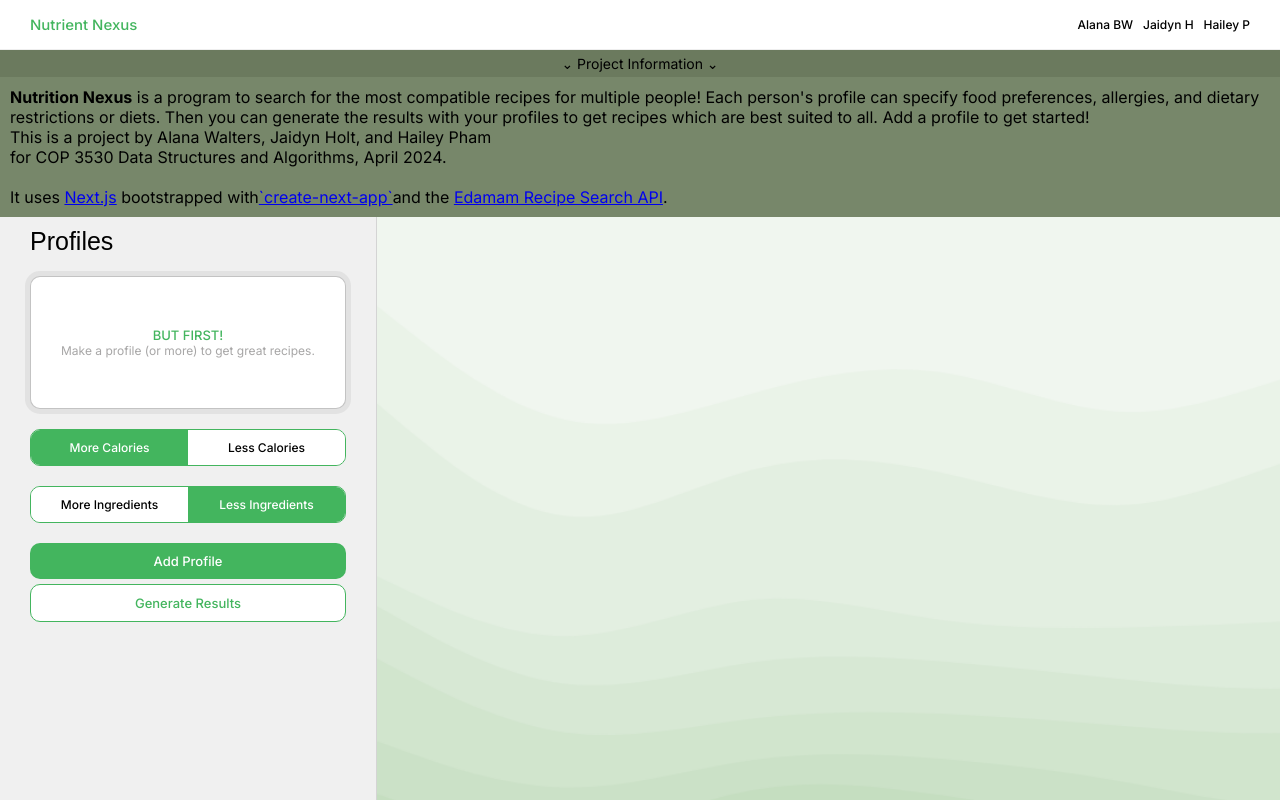
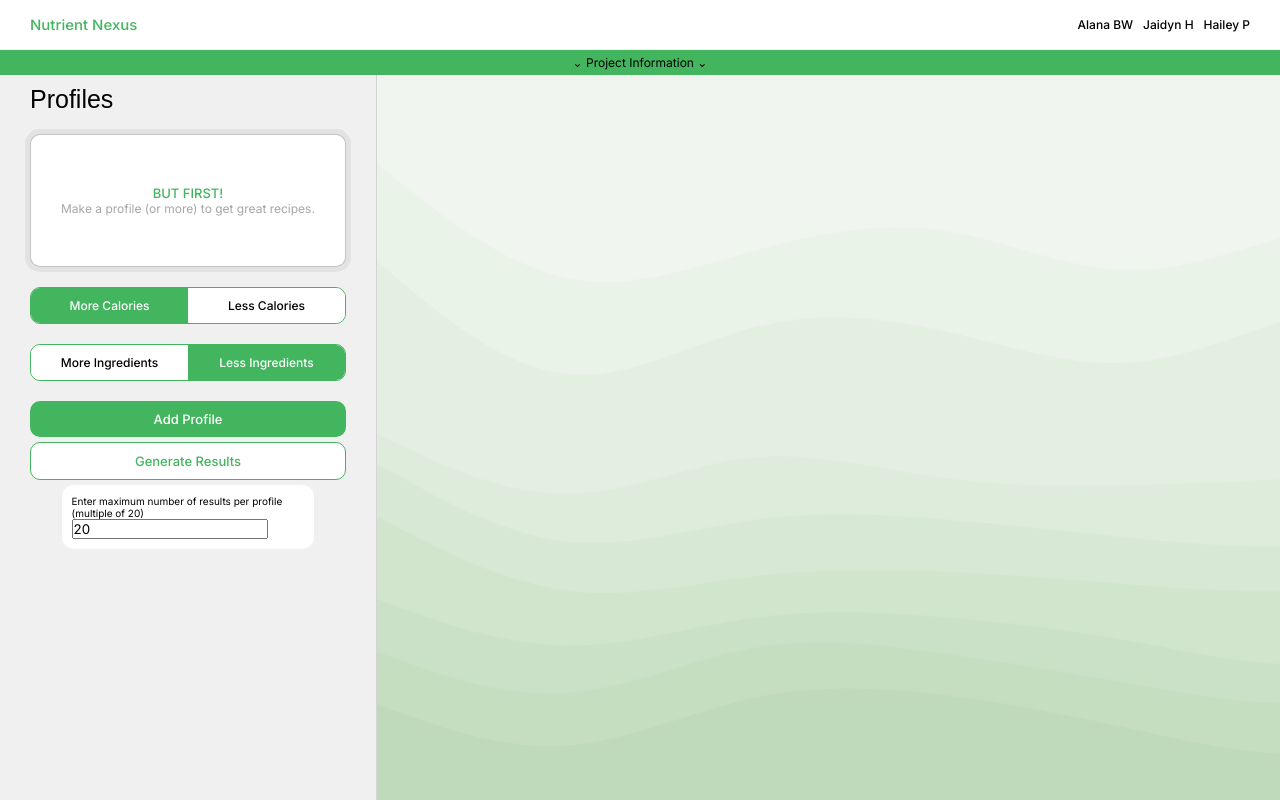
Before and after one commit to pinkTogreen/DSA-P3, a Next.js app: page /home in a window 1280 px wide. Shown: the top 800 px of the page. Built offline with nearby package versions, Linux system fonts and the light colour scheme.

Commit message:
Add custom max results function

```diff
--- a/app/home.module.css
+++ b/app/home.module.css
@@ -331,20 +331,35 @@
 }
 
 .collapseButton {
-	font-size: 14px;
+	font-size: 12px;
 	width: 100%;
 	padding-top: 5px;
 	padding-bottom: 5px;
 	margin: none;
 	border: none;
-	background: #a0b78dab;
+	background: var(--green2);
 }
 
 .collapseButton:hover {
-	background: #c7d7b8ab;
+	background: var(--green);
 }
 
 .projectInfo {
-	padding: 10px;
-	background: #b2c99fab;
+	padding: 12px;
+    font-size: 10px;
+	background: var(--green);
 }
+
+.numberInput {
+    border: none;
+    font-size: 10px;
+    background: white;
+    padding: 10px;
+    border-radius: 12px 12px 12px 12px;
+    width: 80%;
+    align-self: center;
+}
+
+.smallInputBox input{
+    border-radius: 12px 12px 12px 12px;
+}
--- a/app/home/page.js
+++ b/app/home/page.js
@@ -35,8 +35,9 @@ export default function Page() {
     // For the more/less calories, and more/less ingredients options
     const [moreCalories, setMoreCalories] = useState(true);
     const [moreIngredients, setMoreIngredients] = useState(false);
+    const [maxResults, setMaxResults] = useState(20);
 
-    const [showInformation, setShowInformation] = useState(true);
+    const [showInformation, setShowInformation] = useState(false);
 
     const incrementIndex = () => {
         if (recipeIndex + 1 >= recipes.length) {
@@ -75,7 +76,7 @@ export default function Page() {
             return;
         }
         const start = new Date();
-        const rankedRecipes = await getResults(profiles, moreCalories, moreIngredients);
+        const rankedRecipes = await getResults(profiles, moreCalories, moreIngredients, maxResults);
         const end = new Date();
         const millisecondsElapsed = end - start;
         setGenerationTime(millisecondsElapsed);
@@ -84,7 +85,7 @@ export default function Page() {
         // Like we'd sort it by the ranks (second element in the index).
         // To find out more, check the console.log.
         const start2 = new Date();
-        Heapsort(rankedRecipes);
+        //Heapsort(rankedRecipes);
         const end2 = new Date();
         const millisecondsElapsed2 = end2 - start2;
         setHeapsortTime(millisecondsElapsed2);
@@ -153,6 +154,14 @@ export default function Page() {
                     <div className={styles.buttonContainer}>
                         <button onClick={setShowAddProfile} className={styles.addButton}><p>Add Profile</p></button>
                         <button onClick={generateResults} className={styles.generateButton}><p>Generate Results</p></button>
+                        <div className={styles.numberInput}>
+                            <label>Enter maximum number of results per profile (multiple of 20)</label>
+                            <input className={styles.smallInputBox}
+                                value={maxResults}
+                                placeholder="Enter number"
+                                onChange={e => setMaxResults(e.target.value)}
+                            />
+                        </div>
                         {generationTime != null && <span>Generated results in {generationTime}ms</span>} <br></br>
                         {heapsortTime != null && <span>Heapsort in {heapsortTime}ms</span>} <br></br>
                         {mergesortTime != null && <span>Mergesort in {heapsortTime}ms</span>}
```
Also changed, not shown: app/lib/edamam.js.
